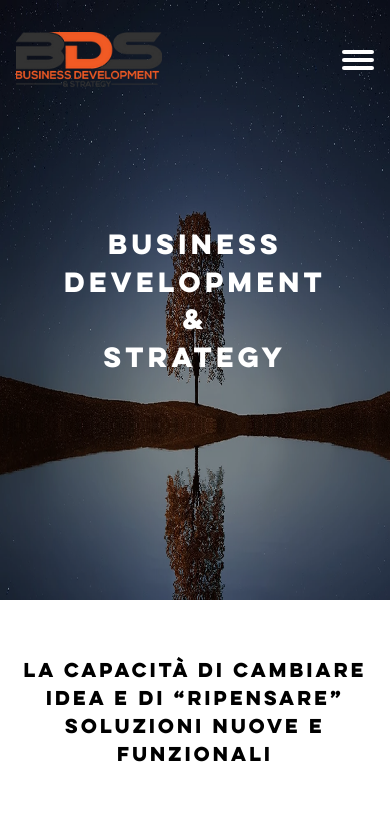
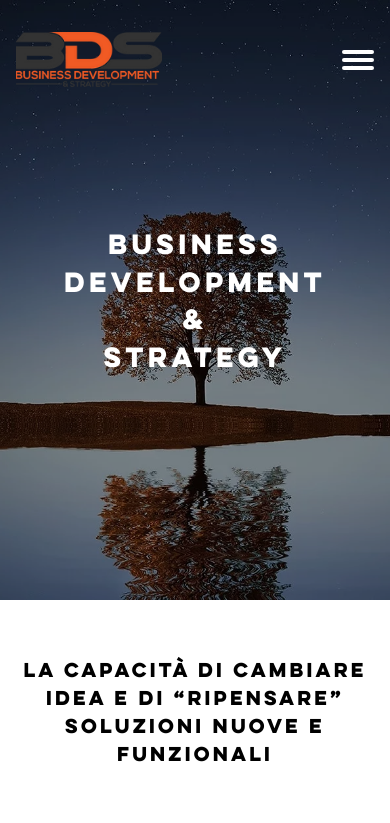
Before and after one commit to ouardini14/Business-Development---Strategy--NextJs, a Next.js app: page / in a window 390 px wide. Shown: the top 823 px of the page. Built offline with nearby package versions, Linux system fonts and the light colour scheme.

Commit message:
Main Image

```diff
--- a/components/PageImage.js
+++ b/components/PageImage.js
@@ -7,14 +7,9 @@ export default function PageImage({title,imageUrl,image,style,bgHeight}) {
     style={{
       backgroundImage: `url(${imageUrl})`
     }}
-    className= {`font-lulo  w-screen  ${bgHeight} relative bg-fixed   bg-cover bg-center  bg-no-repeat	flex items-center justify-center`}>
-    <div className='relative  w-full  h-full lg:hidden'>
-    <Image
-      layout='fill'
-      alt="Main Image"
-      src={imageUrl}
-      priority
-      />
+    className= {`font-lulo  w-screen  ${bgHeight} relative   bg-cover bg-bottom  bg-no-repeat	flex items-center justify-center lg:bg-center`}>
+    <div className='relative  w-[1000px]  h-full lg:hidden'>
+
     </div>
     <div className='absolute h-full w-full bg-black bg-opacity-40 '></div>
 
```
